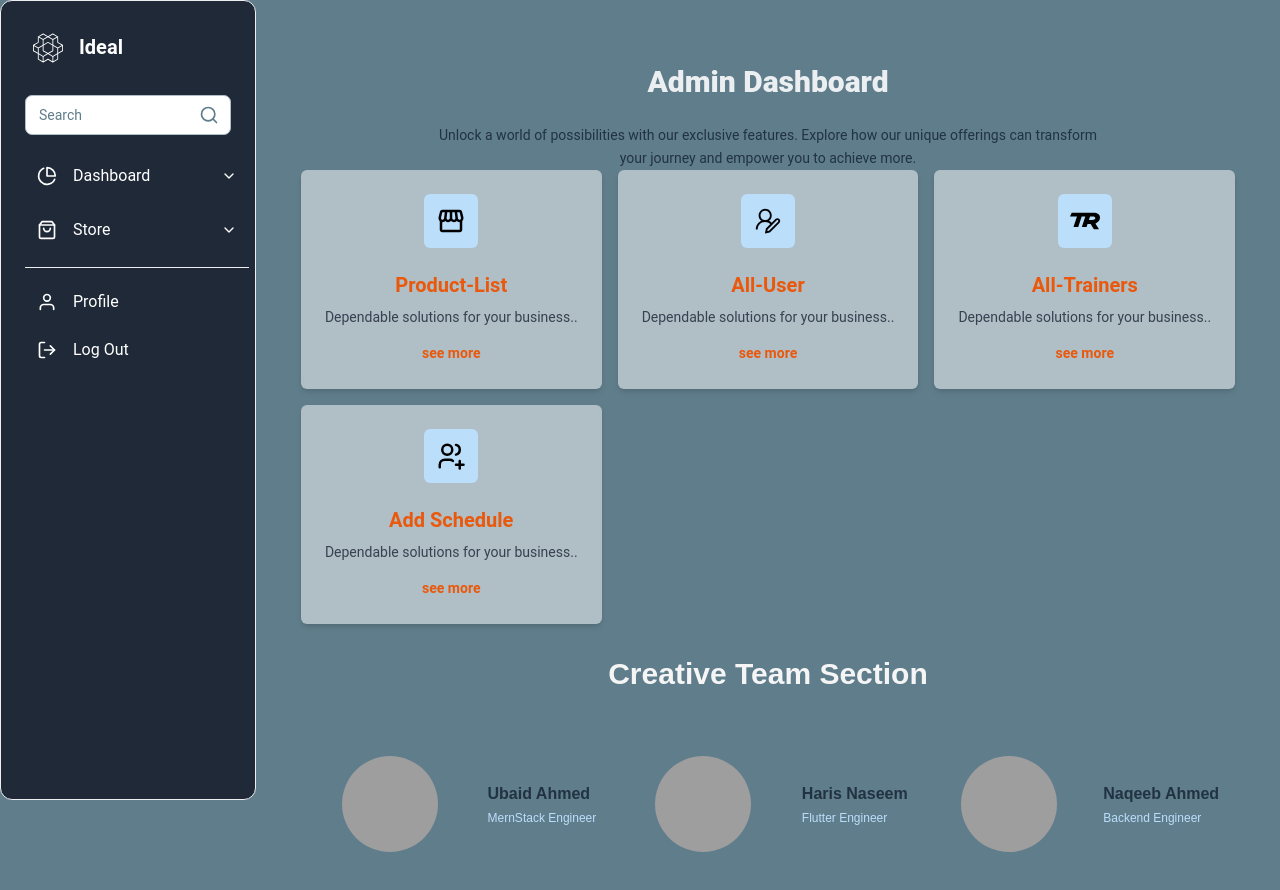
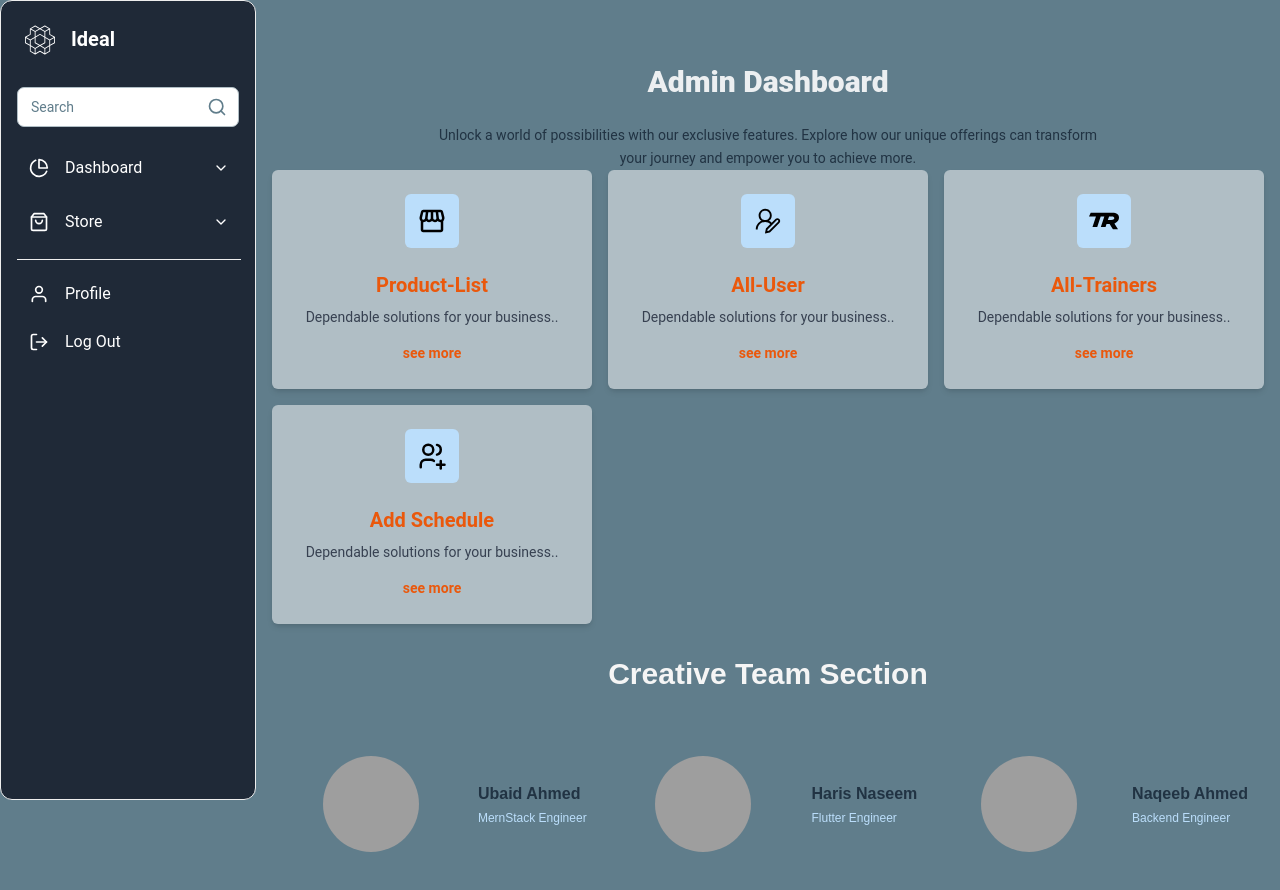
Before and after one commit to ubaidahmed04/Gym-Website, a Next.js app: page /dashboard in a window 1280 px wide. Shown: the top 890 px of the page. Built offline with nearby package versions, Linux system fonts and the light colour scheme; grey boxes are pictures that could not be loaded.

Commit message:
update sidebar

```diff
--- a/app/(admin)/dashboard/page.js
+++ b/app/(admin)/dashboard/page.js
@@ -1,10 +1,10 @@
-import AdminDashboard from '@/components/AdminDashboard'
+import AdminPage from '@/components/AdminDashboard'
 import React from 'react'
 
 const Admin = () => {
   return (
     <div>
-        <AdminDashboard/>
+        <AdminPage/>
     </div>
   )
 }
--- a/app/(admin)/layout.js
+++ b/app/(admin)/layout.js
@@ -10,7 +10,7 @@ export default function Layout({children}){
       >
 
       <Sidebar/>
-        <main className=" max-w-screen-xl flex items-center justify-center py-16 w-full h-full mx-auto ">
+        <main className=" max-w-screen-xl px-4 py-16 w-full h-full  ">
           {children}
         </main>
 
--- a/components/Sidebar.jsx
+++ b/components/Sidebar.jsx
@@ -45,7 +45,7 @@ export default function Sidebar() {
   return (
     <>
       {/* Menu Icon for Mobile */}
-      <div className="lg:hidden">
+      <div className="lg:hidden ">
         <IconButton variant="text" size="lg" onClick={openDrawer}>
           {isDrawerOpen ? (
             <FiX className="h-8 w-8 text-white" />
@@ -59,7 +59,7 @@ export default function Sidebar() {
       <Drawer
         open={isDrawerOpen}
         onClose={closeDrawer}
-        className="lg:hidden"
+        className="lg:hidden w-56  sm:w-64 p-0 bg-darkBlue rounded-sm border-none  "
       >
         <SidebarContent
           closeDrawer={closeDrawer}
@@ -71,7 +71,7 @@ export default function Sidebar() {
       </Drawer>
 
       {/* Permanent Sidebar for Large Screens */}
-      <div className="hidden lg:block w-64">
+      <div className="hidden lg:block  w-64  p-0 !bg-none rounded-sm border-no">
         <SidebarContent
           closeDrawer={closeDrawer}
           openAlert={openAlert}
@@ -89,13 +89,15 @@ function SidebarContent({ closeDrawer, openAlert, setOpenAlert, open, handleOpen
     <Card
       color="transparent"
       shadow={false}
-      className="h-[calc(100vh)] sticky top-0 bg-black text-white  border w-full p-4"
+      className="h-[calc(100vh)] sticky top-0 w-full  bg-black text-white  border  p-2"
     >
       <div className="mb-2 flex items-center gap-4 p-4">
+        <Link href={'/admin'} className="flex gap-4 items-center">
         <SiOpenaigym  size={30} className="font-bold text-2xl"/>
         <Typography variant="h5" color="white">
           Ideal
         </Typography>
+        </Link>
       </div>
       <div className="p-2">
         <Input
```
Also changed, not shown: tsconfig.json (deleted, +0 -34 lines).
